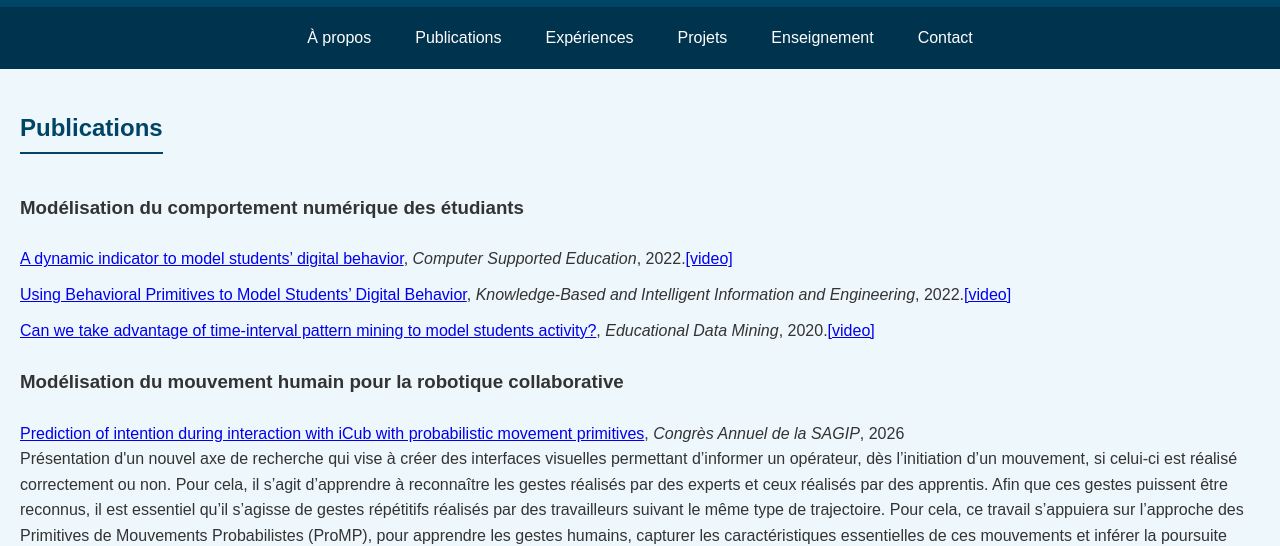
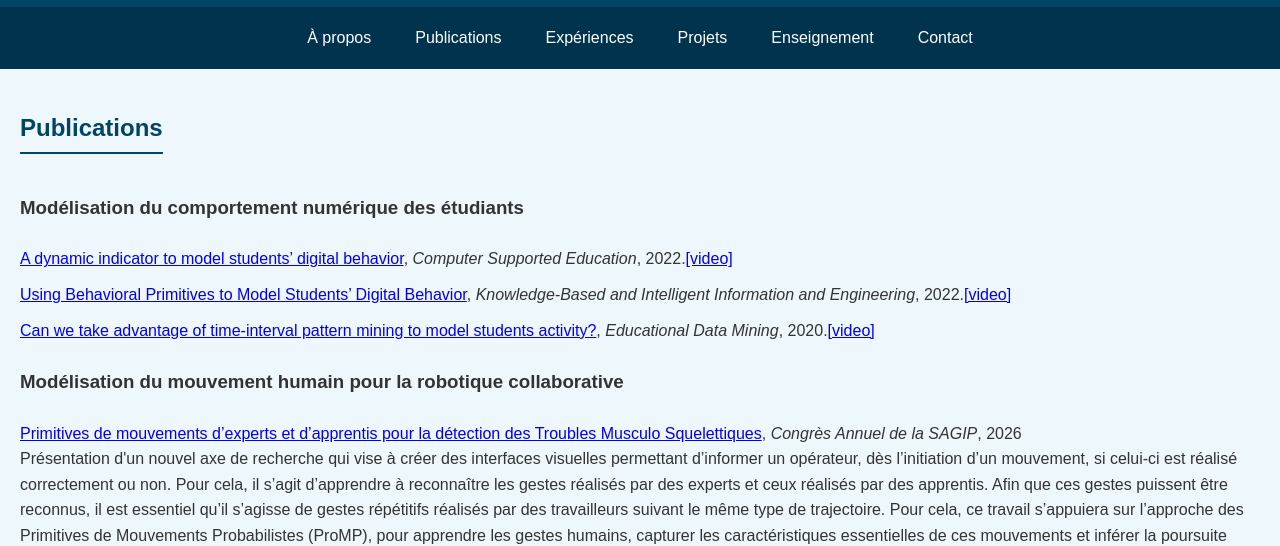
Before and after one commit to DermyO/mon-site-web, a plain HTML site: page publications.html in a window 1280 px wide. Shown: the part 263-809 px from the top of the page. Drawn offline with Linux system fonts and the light colour scheme.

Commit message:
update: correction coquille publications

```diff
--- a/publications.html
+++ b/publications.html
@@ -38,7 +38,7 @@ fetch("header.html")
 
             <h3>Modélisation du mouvement humain pour la robotique collaborative</h3>
             <ul>
-              <li><a href="https://hal.science/hal-05626900v1/file/SAGIP2026.pdf" target="_blank">Prediction of intention during interaction with iCub with probabilistic movement primitives</a>, <em>Congrès Annuel de la SAGIP</em>, 2026 <br />
+              <li><a href="https://hal.science/hal-05626900v1/file/SAGIP2026.pdf" target="_blank">Primitives de mouvements d’experts et d’apprentis pour la détection des Troubles Musculo Squelettiques</a>, <em>Congrès Annuel de la SAGIP</em>, 2026 <br />
 Présentation d'un nouvel axe de recherche qui vise à créer des interfaces visuelles permettant d’informer un opérateur, dès l’initiation d’un mouvement, si celui-ci est réalisé correctement ou non. Pour cela, il s’agit d’apprendre à reconnaître les gestes réalisés par des experts et ceux réalisés par des apprentis. Afin que ces gestes puissent être reconnus, il est essentiel qu’il s’agisse de gestes répétitifs réalisés par des travailleurs suivant le même type de trajectoire.
 Pour cela, ce travail s’appuiera sur l’approche des Primitives de Mouvements Probabilistes (ProMP), pour apprendre les gestes humains, capturer les caractéristiques essentielles de ces mouvements et inférer la poursuite d’un mouvement initié. Cette approche permet de développer des outils de veille et d’information sur les gestes, afin de prévenir les TMS et de favoriser les gestes de qualité dans des environnements industriels. <br />
 <b>Mots-clés : Primitives de Mouvement Probabilistes, ergonomie, robotique</b>
```
